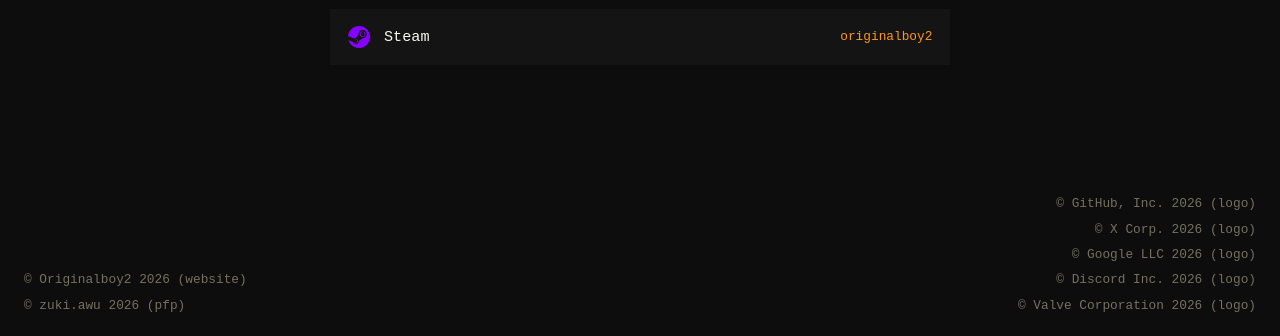
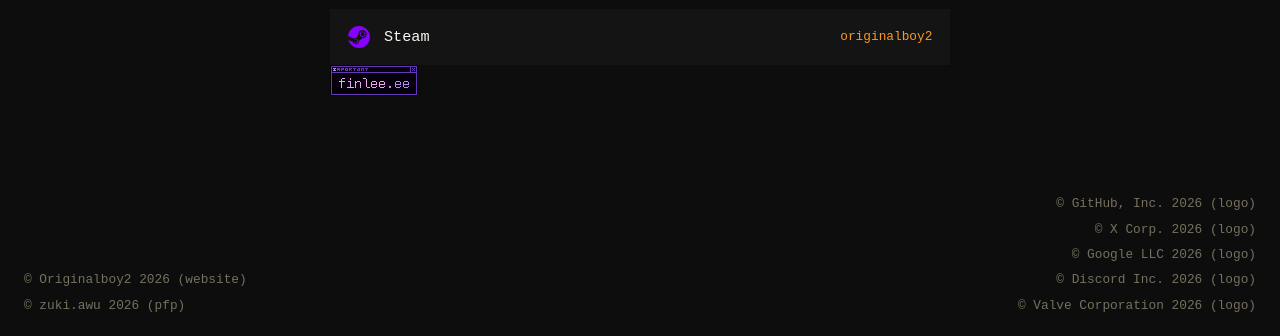
Before and after one commit to ASDFboy/ogb2-net, a plain HTML site: page socials.html in a window 1280 px wide. Shown: the part 464-800 px from the top of the page. Drawn offline with Linux system fonts and the light colour scheme.

Commit message:
Add image finlee.gif to socials.html

```diff
--- a/socials.html
+++ b/socials.html
@@ -53,7 +53,7 @@
     </a>
 
   </div>
-
+<img src="finlee.gif" alt="finlee.ee">
 </div>
 
 <footer class="footer footer-left">
```
